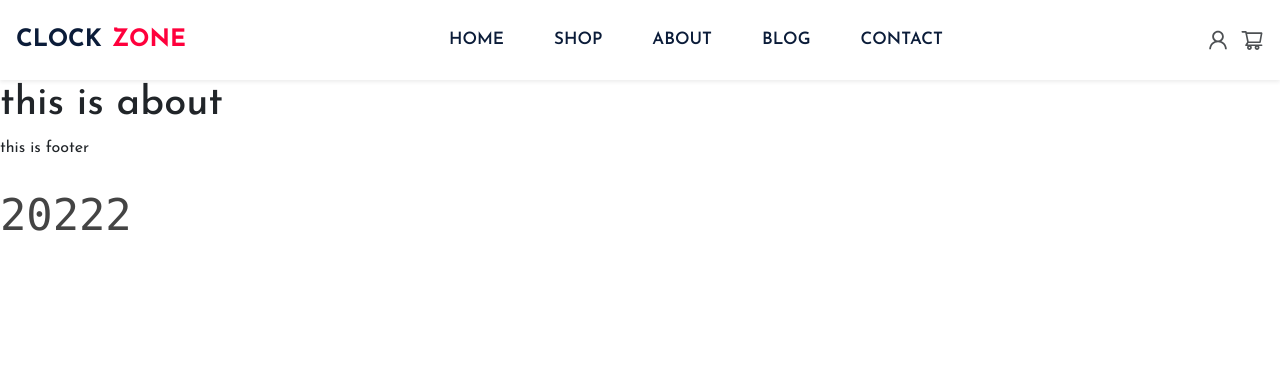
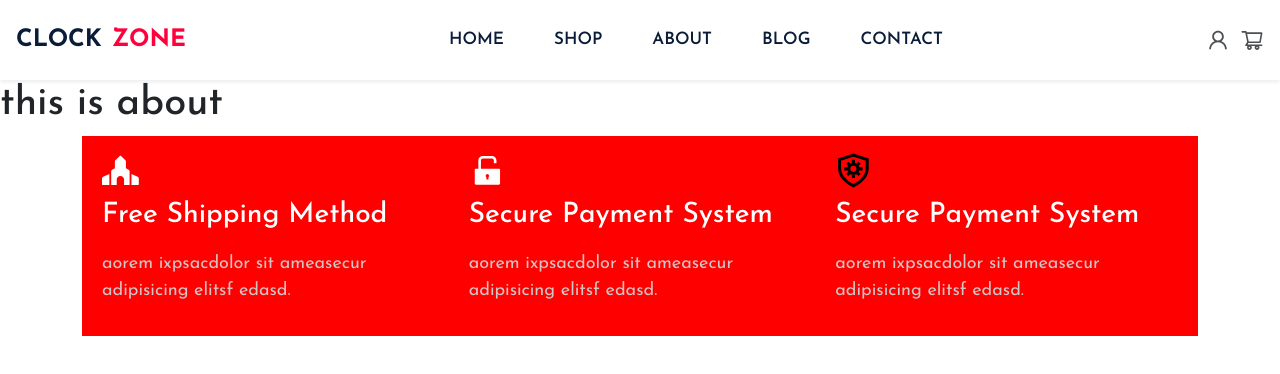
Before and after one commit to asadsuzan/clock-zone-react, a React (Create React App) app: page /about in a window 1280 px wide. Shown: the top 374 px of the page. Built offline with nearby package versions, Linux system fonts and the light colour scheme.

Commit message:
add police at footer

```diff
--- a/src/Componets/Footer/Footer.css
+++ b/src/Componets/Footer/Footer.css
@@ -0,0 +1,18 @@
+.polices-wraper{
+    background-color: red;
+    color: white;
+    padding: 1rem 20px;
+}
+
+.polices div{
+    display: flex;
+    flex-direction: column;
+    gap: 10px;
+}
+.polices div svg{
+    font-size: 2.3rem;
+}
+.polices div p{
+    font-size: 18px;
+    color: rgb(209, 196, 196);
+}
--- a/src/Componets/Footer/Footer.js
+++ b/src/Componets/Footer/Footer.js
@@ -1,12 +1,31 @@
 import React from "react";
 
+import { FaPlaceOfWorship } from "react-icons/fa";
+import { AiFillUnlock } from "react-icons/ai";
+import { GrShieldSecurity } from "react-icons/gr";
+import "./Footer.css";
 const Footer = () => {
   return (
-    <footer>
-      <p>this is footer</p>
-      <code>
-        <small>20222</small>
-      </code>
+    <footer className="container">
+      <section className="polices-wraper">
+        <div className="row polices">
+          <div className="col-lg-4 col-md-4 col-12 plc-left">
+            <FaPlaceOfWorship />
+            <h3>Free Shipping Method</h3>
+            <p>aorem ixpsacdolor sit ameasecur adipisicing elitsf edasd.</p>
+          </div>
+          <div className="col-lg-4 col-md-4 col-12 plc-middle">
+            <AiFillUnlock />
+            <h3>Secure Payment System</h3>
+            <p>aorem ixpsacdolor sit ameasecur adipisicing elitsf edasd.</p>
+          </div>
+          <div className="col-lg-4 col-md-4 col-12 plc-right">
+            <GrShieldSecurity />
+            <h3>Secure Payment System</h3>
+            <p>aorem ixpsacdolor sit ameasecur adipisicing elitsf edasd.</p>
+          </div>
+        </div>
+      </section>
     </footer>
   );
 };
```
